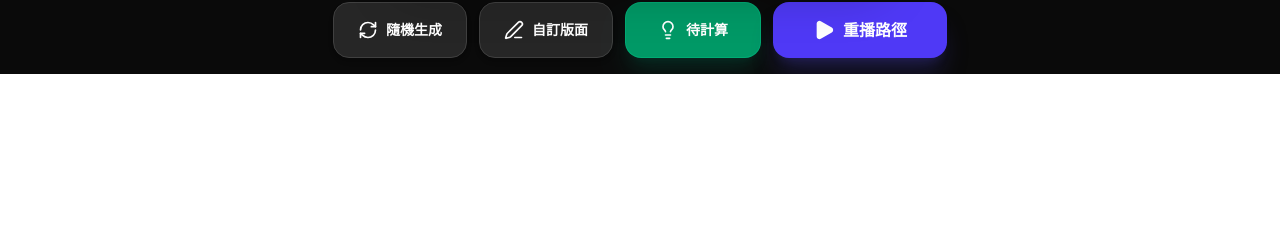
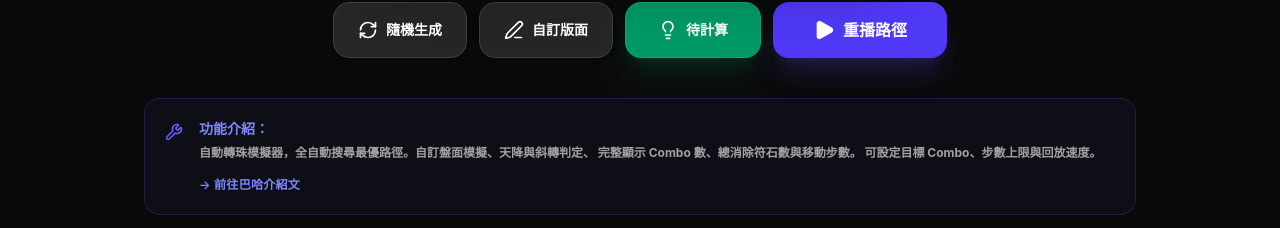
Before and after one commit to taivsallen/AutoCombo, a React (Vite) app: page / in a window 1280 px wide. Shown: the part 974-1202 px from the top of the page. Before the commit the page ends 1048 px from the top, so only its background shows below. Built offline with nearby package versions, Linux system fonts and the light colour scheme.

Commit message:
add introduction

```diff
--- a/src/App.jsx
+++ b/src/App.jsx
@@ -1,5 +1,5 @@
 import React, { useState, useEffect, useCallback, useRef } from 'react';
-import { Play, Pause, Square, Zap, RefreshCw, Database, Activity, Target, BrainCircuit, Settings2, Sliders, Layers, Microscope, Binary, Timer, Unlink, AlignJustify, AlignCenterVertical, Columns, Rows, RotateCcw, Footprints, Trophy, Edit3, Check, X, Palette, Clock, Settings, Hourglass, Ruler, CloudLightning, MoveUpRight, Move, Lightbulb } from 'lucide-react';
+import { Wrench, Play, Pause, Square, Zap, RefreshCw, Database, Activity, Target, BrainCircuit, Settings2, Sliders, Layers, Microscope, Binary, Timer, Unlink, AlignJustify, AlignCenterVertical, Columns, Rows, RotateCcw, Footprints, Trophy, Edit3, Check, X, Palette, Clock, Settings, Hourglass, Ruler, CloudLightning, MoveUpRight, Move, Lightbulb } from 'lucide-react';
 import wImg from './assets/w.png';
 import fImg from './assets/f.png';
 import pImg from './assets/p.png';
@@ -1977,6 +1977,27 @@ const buildPathStringAndMarkers = (fullPath) => {
 				</div>
 			  </div>
 			)}
+			<div className="mt-10 flex items-start gap-4 p-5 bg-indigo-500/5 rounded-2xl border border-indigo-500/20 text-xs text-neutral-400 leading-relaxed shadow-inner">
+			  <Wrench size={18} className="text-indigo-500 shrink-0 mt-1" />
+			  <div>
+				<strong className="text-indigo-400 block mb-1 text-sm">功能介紹：</strong>
+				 <strong className="block">
+				  自動轉珠模擬器，全自動搜尋最優路徑。自訂盤面模擬、天降與斜轉判定、
+				  完整顯示 Combo 數、總消除符石數與移動步數。
+				  可設定目標 Combo、步數上限與回放速度。
+				</strong>
+
+				{/* 🔗 新增連結 */}
+				<a
+				  href="https://forum.gamer.com.tw/C.php?bsn=23805&snA=729214"
+				  target="_blank"
+				  rel="noopener noreferrer"
+				  className="inline-block mt-3 text-indigo-400 neon-link font-semibold tracking-wide"
+				>
+				   → 前往巴哈介紹文
+				</a>
+				</div>
+			</div>
 		  </div>
 		</div>
     </div>
--- a/src/index.css
+++ b/src/index.css
@@ -4,3 +4,21 @@
 html, body, #root {
   height: 100%;
 }
+
+@keyframes neonFlicker {
+  0%, 18%, 22%, 25%, 53%, 57%, 100% {
+    text-shadow:
+      0 0 4px #818cf8,
+      0 0 8px #818cf8,
+      0 0 16px #6366f1,
+      0 0 24px #6366f1;
+  }
+
+  20%, 24%, 55% {
+    text-shadow: none;
+  }
+}
+
+.neon-link {
+  animation: neonFlicker 2.5s infinite;
+}
```
